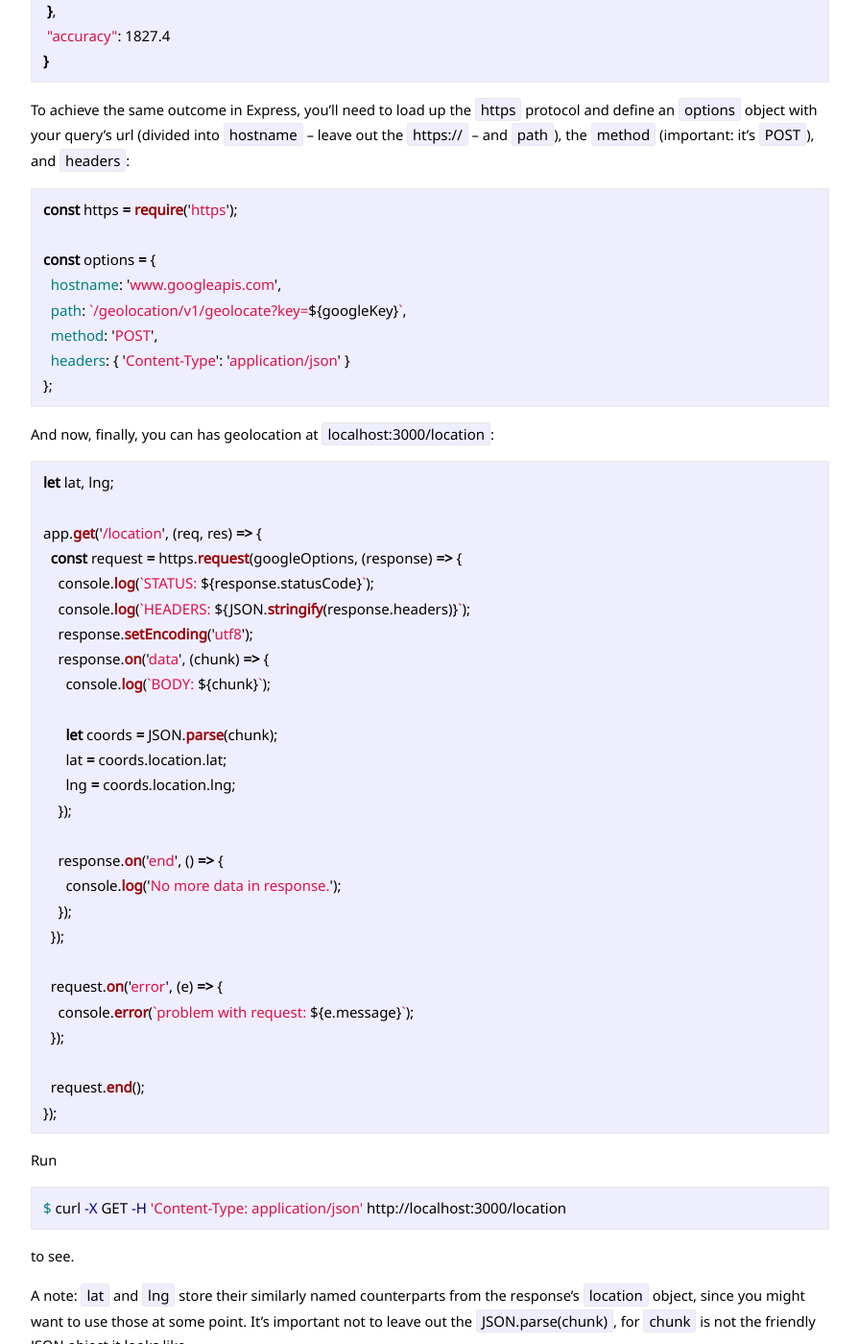
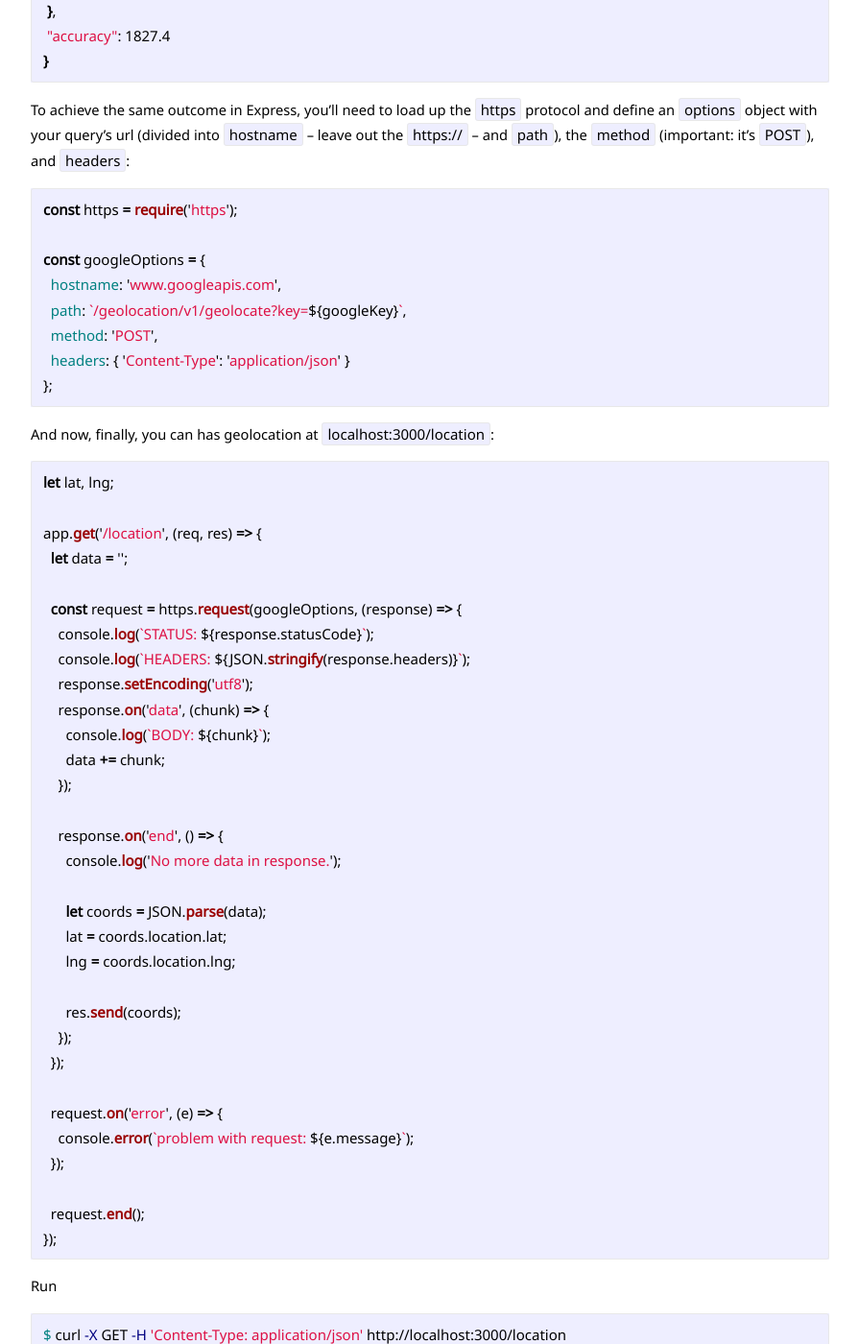
Before and after one commit to davidfloyd91/davidfloyd91.github.io, a Jekyll site: the page built from _posts/2019-05-22-google-geolocation-api-node-express.markdown, in a window 1280 px wide and 1400 px high, scrolled down 1264 px. Shown: the whole window at 96% size, without its empty margins (192-1087 px from the left). Built offline with Jekyll 4.4.1, drawn with Linux system fonts in a browser that asks for light colours.

Commit message:
fixed code

````diff
--- a/_posts/2019-05-22-google-geolocation-api-node-express.markdown
+++ b/_posts/2019-05-22-google-geolocation-api-node-express.markdown
@@ -63,7 +63,7 @@ To achieve the same outcome in Express, you'll need to load up the `https` proto
 ``` javascript
 const https = require('https');
 
-const options = {
+const googleOptions = {
   hostname: 'www.googleapis.com',
   path: `/geolocation/v1/geolocate?key=${googleKey}`,
   method: 'POST',
@@ -77,20 +77,25 @@ And now, finally, you can has geolocation at `localhost:3000/location`:
 let lat, lng;
 
 app.get('/location', (req, res) => {
+  let data = '';
+
   const request = https.request(googleOptions, (response) => {
     console.log(`STATUS: ${response.statusCode}`);
     console.log(`HEADERS: ${JSON.stringify(response.headers)}`);
     response.setEncoding('utf8');
     response.on('data', (chunk) => {
       console.log(`BODY: ${chunk}`);
-
-      let coords = JSON.parse(chunk);
-      lat = coords.location.lat;
-      lng = coords.location.lng;
+      data += chunk;
     });
 
     response.on('end', () => {
       console.log('No more data in response.');
+
+      let coords = JSON.parse(data);
+      lat = coords.location.lat;
+      lng = coords.location.lng;
+
+      res.send(coords);
     });
   });
 
````
